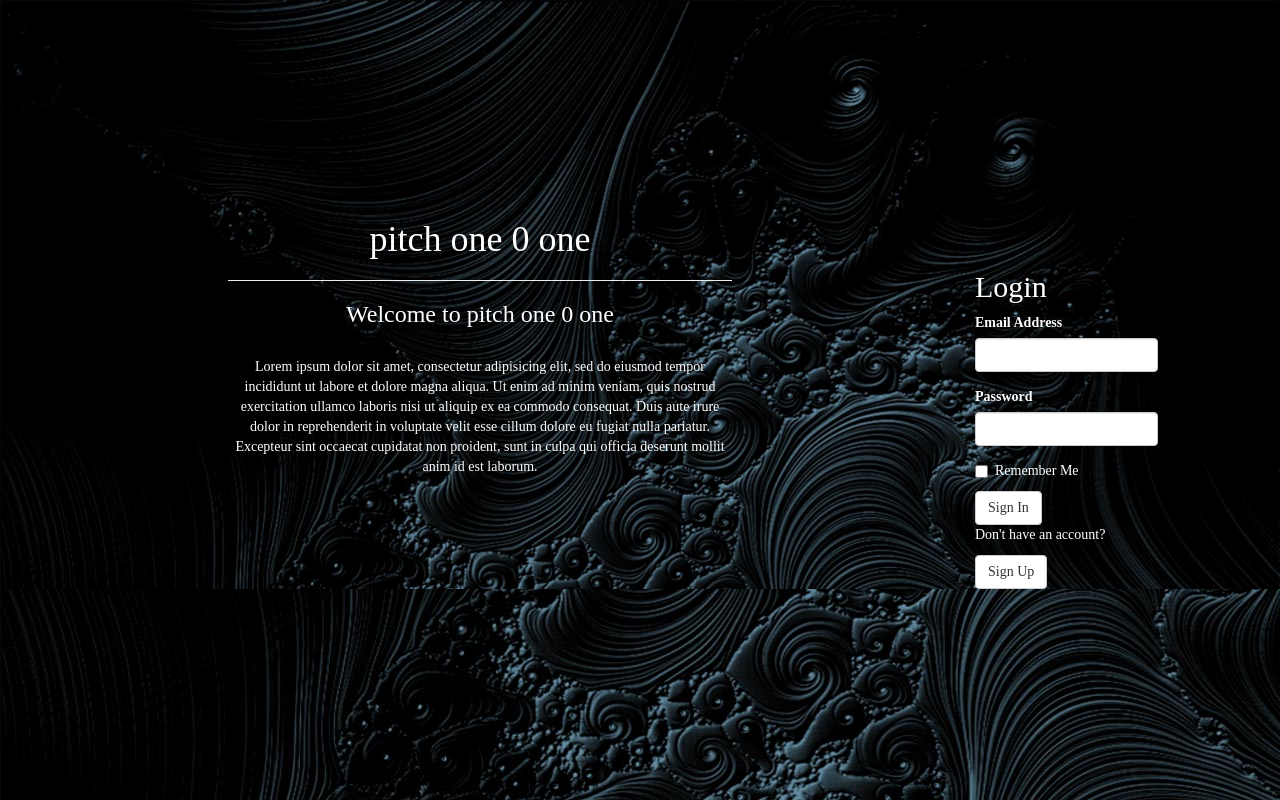
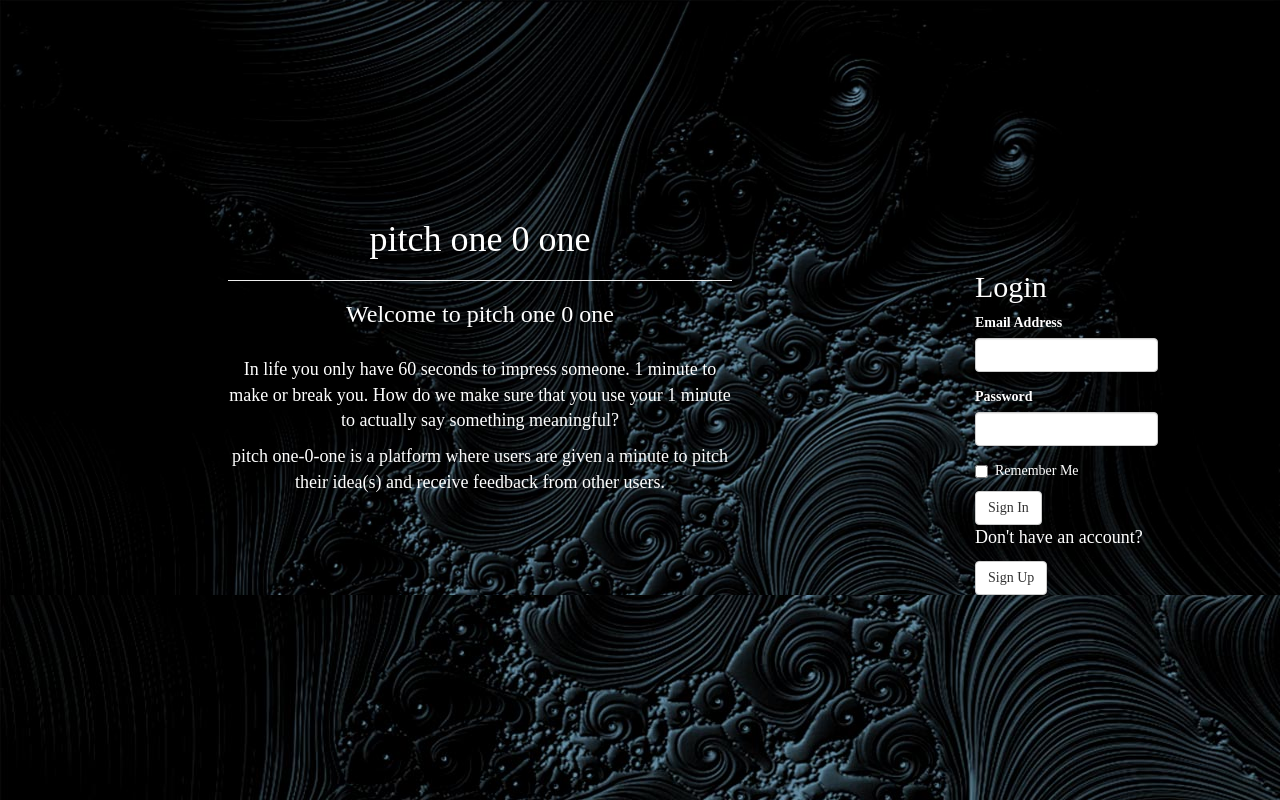
Before and after one commit to rickmutua/pitch, a Flask app: page /authenticate/login in a window 1280 px wide. Run offline with Flask 2, Linux system fonts and the light colour scheme; some libraries are stand-ins or nearby versions.

Commit message:
update updated readme file

```diff
--- a/app/static/css/register.css
+++ b/app/static/css/register.css
@@ -4,3 +4,7 @@ body {
   font-family: 'Playfair Display', serif;
   background-repeat: no-repeat;
 }
+
+p {
+   font-size: 18px;
+ }
--- a/app/templates/auth/login.html
+++ b/app/templates/auth/login.html
@@ -34,13 +34,11 @@
                 <br>
 
                 <p>
-                    Lorem ipsum dolor sit amet, consectetur adipisicing elit, sed do
-                    eiusmod tempor incididunt ut labore et dolore magna aliqua. Ut
-                    enim ad minim veniam, quis nostrud exercitation ullamco laboris
-                    nisi ut aliquip ex ea commodo consequat. Duis aute irure dolor
-                    in reprehenderit in voluptate velit esse cillum dolore eu fugiat
-                    nulla pariatur. Excepteur sint occaecat cupidatat non proident,
-                    sunt in culpa qui officia deserunt mollit anim id est laborum.
+                    In life you only have 60 seconds to impress someone. 1 minute to make or break you. How do we make sure that you use your 1 minute to actually say something meaningful?
+                </p>
+
+                <p>
+                    pitch one-0-one is a platform where users are given a minute to pitch their idea(s) and receive feedback from other users.
                 </p>
 
             </div>
--- a/manage.py
+++ b/manage.py
@@ -5,6 +5,8 @@ from flask_migrate import Migrate, MigrateCommand
 
 
 app = create_app('development')
+
+# app = create_app('production')
 
 manager = Manager(app)
 manager.add_command('server',Server)
```
Also changed, not shown: README.md.
